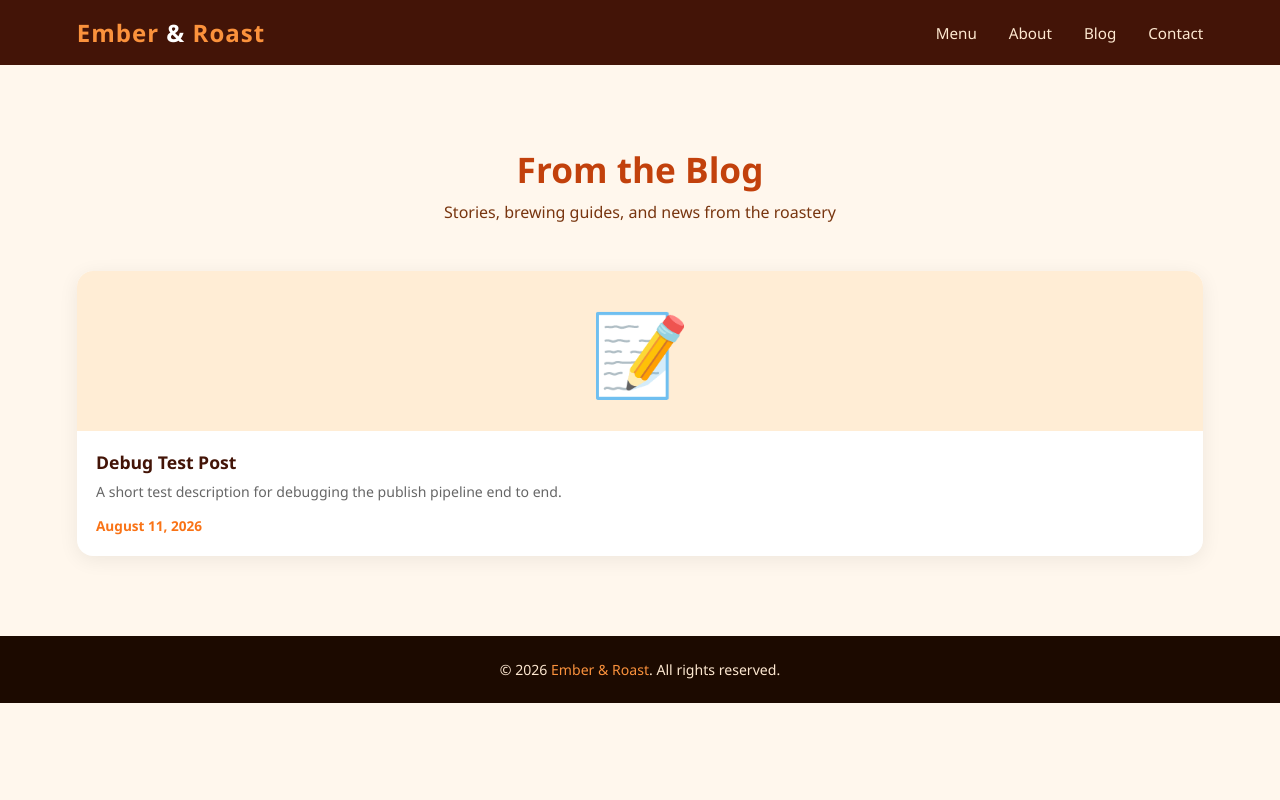
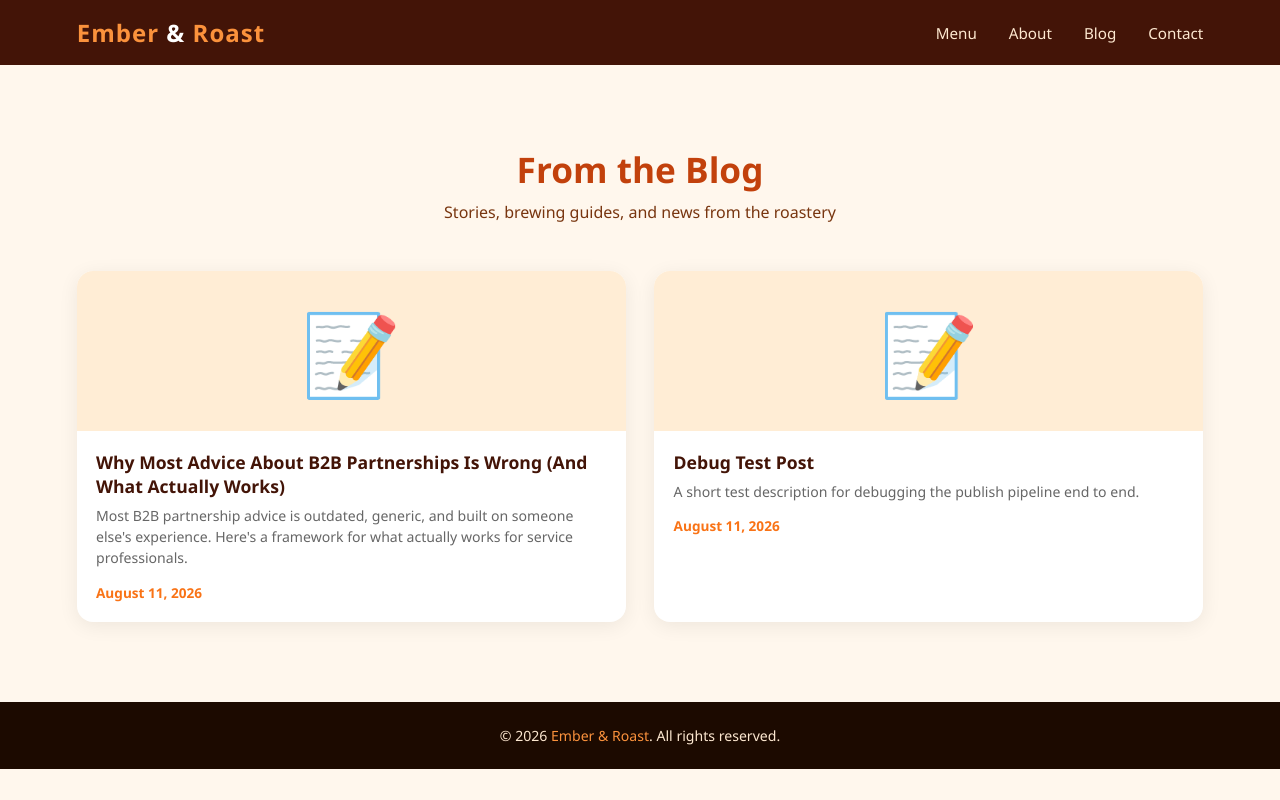
Before and after one commit to vish-n-u-k/orange-theme, a plain HTML site: page blog/index.html in a window 1280 px wide. Drawn offline with Linux system fonts and the light colour scheme.

Commit message:
blog: update listing page for "Why Most Advice About B2B Partnerships Is Wrong (And What Actually Works)"

```diff
--- a/blog/index.html
+++ b/blog/index.html
@@ -54,6 +54,15 @@
     </div>
     <div class="menu-grid">
 
+      <a class="card" href="/blog/why-most-advice-about-b2b-partnerships-is-wrong-and-what-actually-works/" style="text-decoration:none;color:inherit;display:block;">
+        <div class="card-img">&#128221;</div>
+        <div class="card-body">
+          <h3>Why Most Advice About B2B Partnerships Is Wrong (And What Actually Works)</h3>
+          <p>Most B2B partnership advice is outdated, generic, and built on someone else&#39;s experience. Here&#39;s a framework for what actually works for service professionals.</p>
+          <span class="price">August 11, 2026</span>
+        </div>
+      </a>
+
       <a class="card" href="/blog/debug-test-post/" style="text-decoration:none;color:inherit;display:block;">
         <div class="card-img">&#128221;</div>
         <div class="card-body">
```
